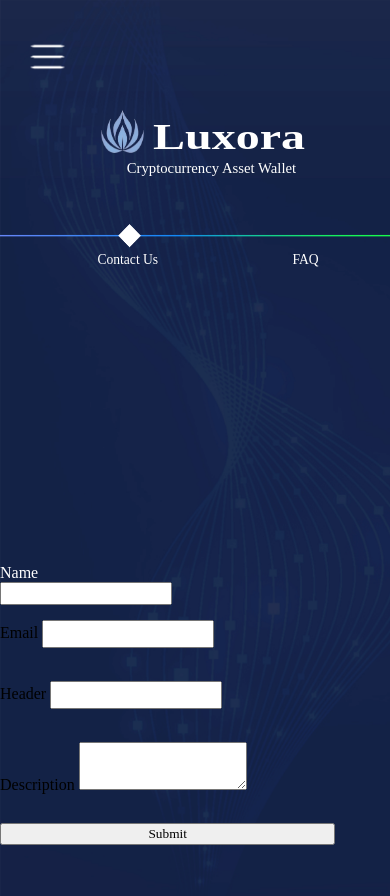
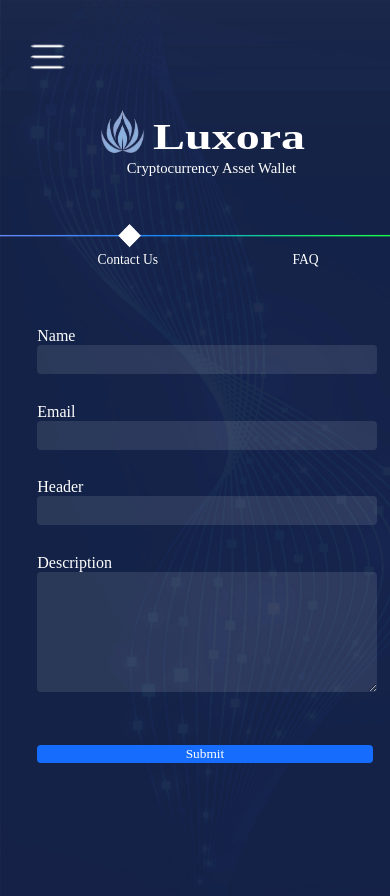
Before and after one commit to peterkim2014/LuxChain-Waitlist, a Flask app: template flask_app/templates/mobile.contact.html in a window 390 px wide. Run offline with Flask 3, Linux system fonts and the light colour scheme; the template is opened without the code that fills it, so the values that code supplies are empty.

Commit message:
updated mobile

```diff
--- a/flask_app/static/css/mobile.contact.css
+++ b/flask_app/static/css/mobile.contact.css
@@ -83,15 +83,69 @@ html{
                 height: 60%;
                 justify-content: center;
                 flex-direction: column;
-
                 } .contact-form {
                     display: flex;
                     width: 90%;
-                    height: 10%;
+                    height: 50%;
                     flex-direction: column;
-                    gap: 10vw;
+                    gap: 12.5vw;
+                    margin-bottom: 25%;
+                    justify-content: center;
+                    margin-left: 10%;
                     } .form-name {
-                        width: 20%;
-                        height: 30%;
+                        width: 100%;
+                        height: 10%;
                         color: white;
-                        }
+                        } .form-name > input {
+                            border-radius: 4px;
+                            border-width: 0;
+                            width: 100%;
+                            height: 100%;
+                            background-color: rgba(255, 255, 255, 0.1);
+                            color: white;
+                            text-indent: 1%;
+                        }.form-email {
+                            width: 100%;
+                            height: 10%;
+                            color: white;
+                            } .form-email > input {
+                                border-radius: 4px;
+                                border-width: 0;
+                                width: 100%;
+                                height: 100%;
+                                background-color: rgba(255, 255, 255, 0.1);
+                                color: white;
+                                text-indent: 1%;
+                                }.form-header {
+                                    width: 100%;
+                                    height: 10%;
+                                    color: white;
+                                    } .form-header > input {
+                                        border-radius: 4px;
+                                        border-width: 0;
+                                        width: 100%;
+                                        height: 100%;
+                                        background-color: rgba(255, 255, 255, 0.1);
+                                        color: white;
+                                        text-indent: 1%;
+                                        }.form-description {
+                                            width: 100%;
+                                            height: 500%;
+                                            color: white;
+                                            } .form-description > textarea {
+                                                border-radius: 4px;
+                                                border-width: 0;
+                                                width: 100%;
+                                                height: 200%;
+                                                background-color: rgba(255, 255, 255, 0.1);
+                                                color: white;
+                                                text-indent: 1%;
+                                                } .contact-form > button {
+                                                    height: 80%;
+                                                    text-align: center;
+                                                    border-radius: 4px;
+                                                    border-width: 0;
+                                                    background-color: rgba(22, 109, 253, 1);
+                                                    color: white;
+                                                    margin-top: 25%;
+                                                }
```
